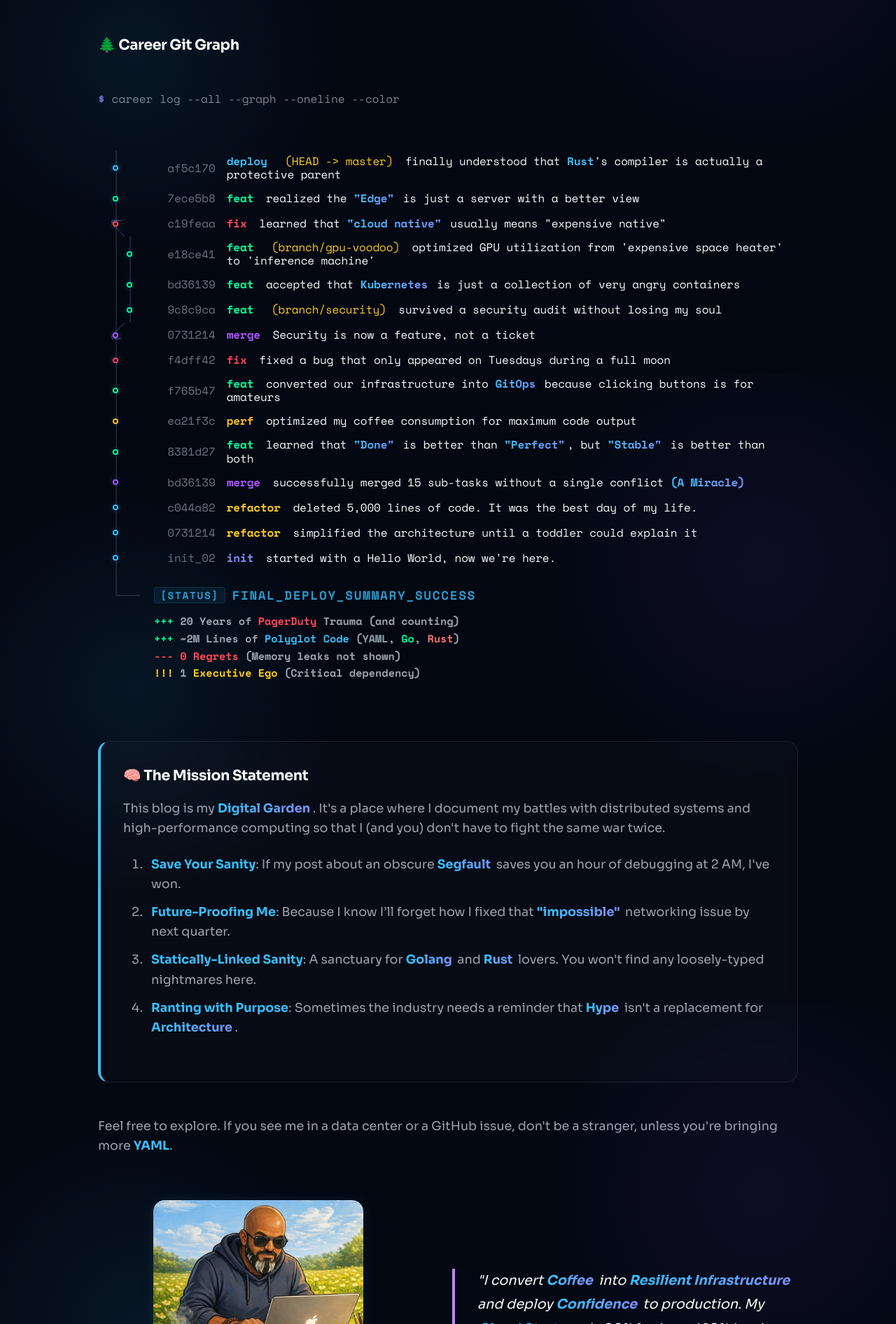
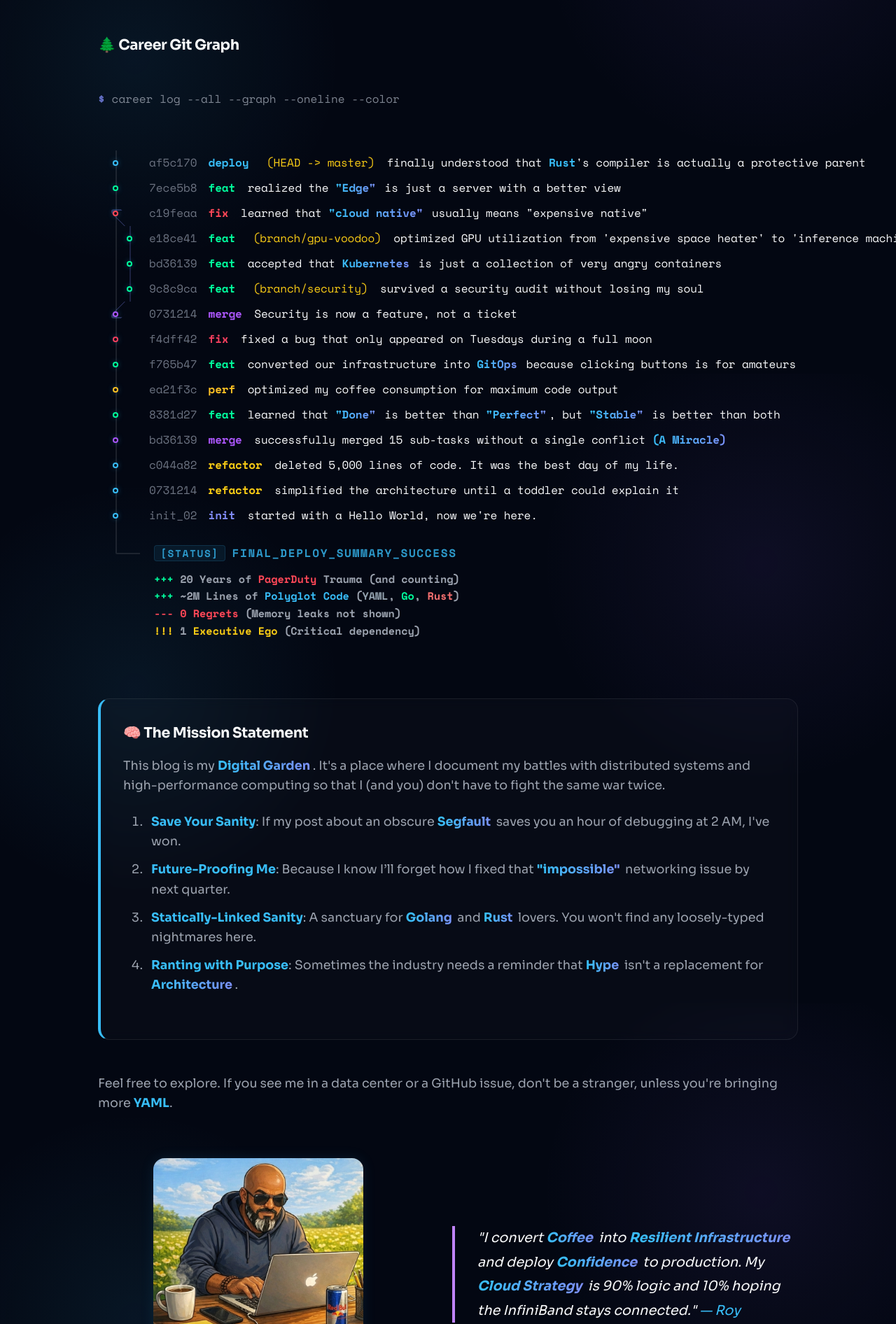
Before and after one commit to kodelint/kodelint.github.io, a Jekyll site: the page built from index.md, in a window 1280 px wide. Shown: the part 2166-4058 px from the top of the page at 70% size. Built offline with Jekyll 4.4.1, drawn with Linux system fonts in a browser that asks for light colours; nearby versions of some CDN libraries; some web fonts are replaced.

Commit message:
style(tech-graph): tighten spacing and force single-line entries

```diff
--- a/_sass/_modules.scss
+++ b/_sass/_modules.scss
@@ -889,8 +889,8 @@
 
 .graph-commit {
   display: grid;
-  grid-template-columns: 80px 1fr;
-  gap: 1.2rem;
+  grid-template-columns: 65px 1fr;
+  gap: 0.5rem;
   min-height: 36px;
   position: relative;
   align-items: center;
@@ -996,13 +996,14 @@
   display: flex;
   align-items: center;
   padding: 0.4rem 0;
+  white-space: nowrap;
 }
 
 .graph-msg {
   font-size: 1rem;
   color: var(--text-primary);
   letter-spacing: -0.01em;
-  white-space: normal;
+  white-space: nowrap;
 }
 .graph-msg .type {
   font-weight: 800;
@@ -1048,13 +1049,26 @@
     margin: 1.5rem 0;
   }
   .graph-commit {
-    grid-template-columns: 50px 1fr;
-    gap: 0.5rem;
+    grid-template-columns: 45px 1fr;
+    gap: 0.3rem;
     min-height: 28px;
   }
   .graph-msg {
-    font-size: 0.85rem;
-    white-space: normal;
+    font-size: 0.75rem;
+    white-space: nowrap;
+  }
+  .graph-hash {
+    font-size: 0.75rem;
+    margin-right: 0.5rem;
+  }
+  .graph-lane::before {
+    left: 15px;
+  }
+  .graph-dot.l0 {
+    left: 15px;
+  }
+  .graph-dot.l1 {
+    left: 30px;
   }
 }
 
--- a/index.md
+++ b/index.md
@@ -197,7 +197,7 @@
   <div class="graph-stats" style="font-style: normal; display: flex; flex-direction: column; gap: 0.4rem;">
     <div style="color: var(--accent-primary); margin-bottom: 0.6rem; font-weight: 800; text-transform: uppercase; letter-spacing: 0.15em; font-size: 0.7rem; display: flex; align-items: center; gap: 0.6rem; opacity: 0.8;">
       <span style="background: rgba(56, 189, 248, 0.1); padding: 2px 8px; border-radius: 4px; border: 1px solid rgba(56, 189, 248, 0.2); font-size: 0.9rem;"><strong>[STATUS]</strong></span>
-      <span style="font-size: 1.1rem;"><strong>FINAL_DEPLOY_SUMMARY_SUCCESS</strong></span>
+      <span style="font-size: 1rem;"><strong>FINAL_DEPLOY_SUMMARY_SUCCESS</strong></span>
     </div>
     <span style="font-weight: 700; color: var(--text-secondary); font-size: 0.95rem;">
       <span style="color: #00ff9d;">+++</span> 20 Years of <span style="color: #ff4757;">PagerDuty</span> Trauma (and counting)
```
